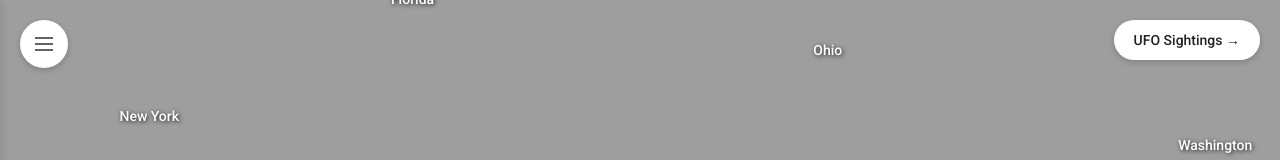
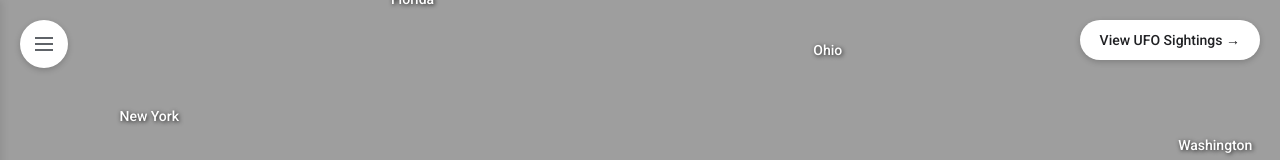
Before and after one commit to chaelinnnnn/ufo-map, a plain HTML site: page index.html in a window 1280 px wide. Shown: the top 160 px of the page. Drawn offline with nearby package versions, Linux system fonts and the light colour scheme.

Commit message:
Update index.html

```diff
--- a/index.html
+++ b/index.html
@@ -432,7 +432,7 @@
 <a href="https://chaelinnnnn.github.io/ufo-sightings/"
    id="sightings-btn"
    class="sightings-link">
-  UFO Sightings →
+  View UFO Sightings →
 </a>
 
 
```
